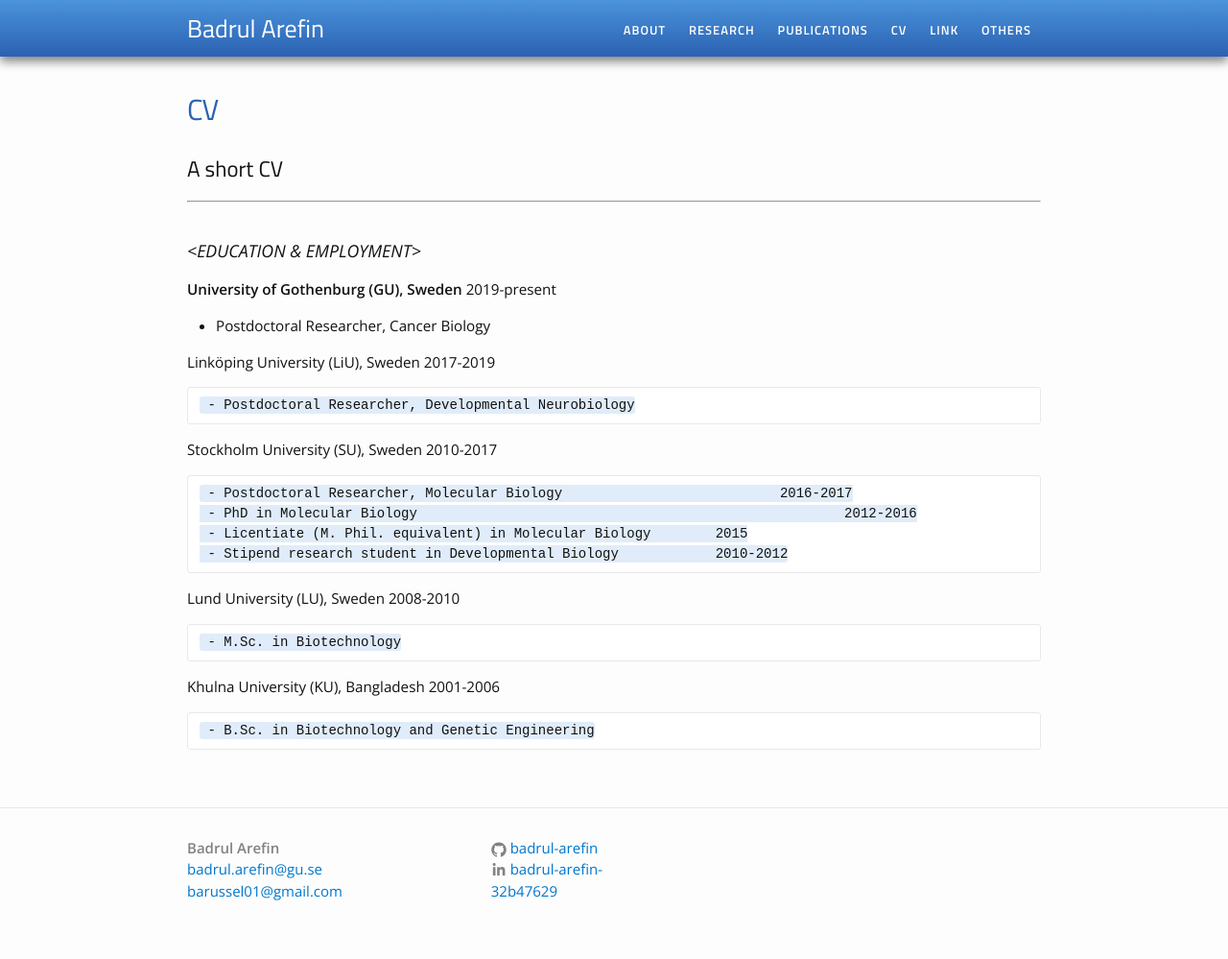
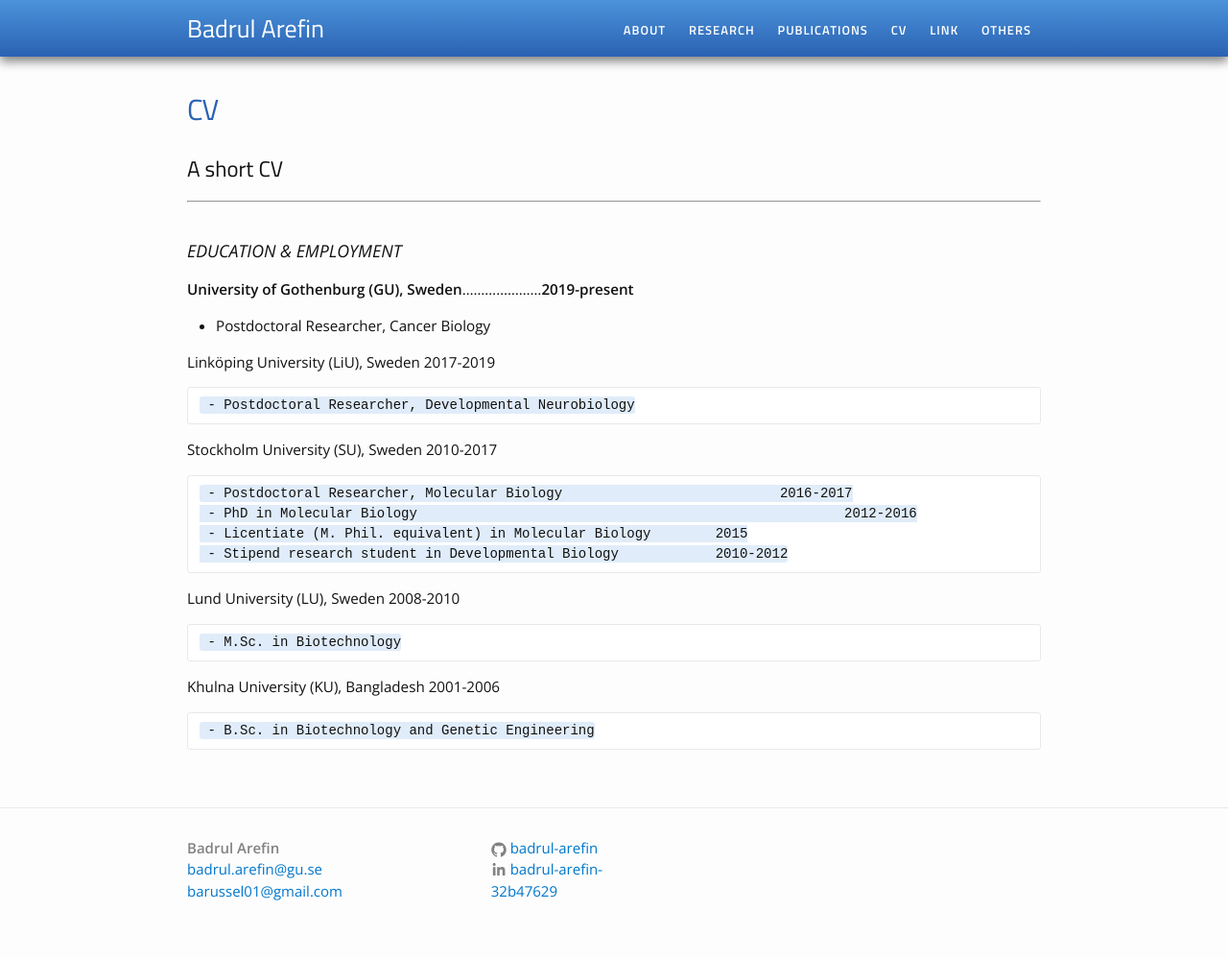
Before and after one commit to Badrul-Arefin/badrul-arefin.github.io, a Jekyll site: the page built from cv.md, in a window 1280 px wide. Shown: the whole page at 96% size. Built offline with Jekyll 4.4.1, drawn with Linux system fonts in a browser that asks for light colours; some of the changed lines change nothing that is shown.

Commit message:
Update cv.md

```diff
--- a/cv.md
+++ b/cv.md
@@ -7,10 +7,10 @@ permalink: /cv/
 ---
 <br>
 
-### <EDUCATION & EMPLOYMENT>
+### EDUCATION & EMPLOYMENT
 
-<b>University of Gothenburg (GU), Sweden</b>                           2019-present
-- Postdoctoral Researcher, Cancer Biology
+<b>University of Gothenburg (GU), Sweden</b>.....................<b>2019-present</b>
+   - Postdoctoral Researcher, Cancer Biology
 
 #### Linköping University (LiU), Sweden						2017-2019
      - Postdoctoral Researcher, Developmental Neurobiology
```
